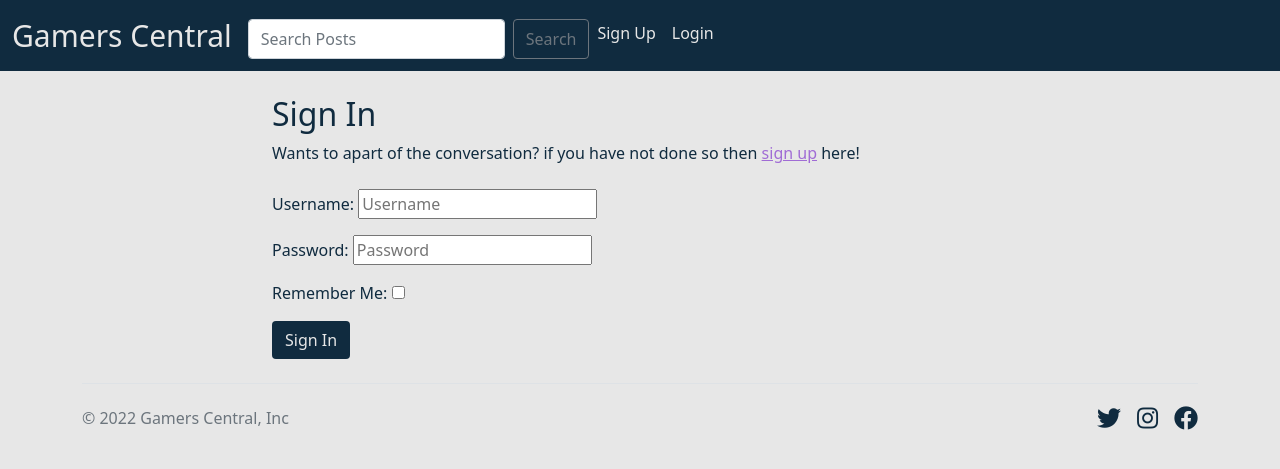
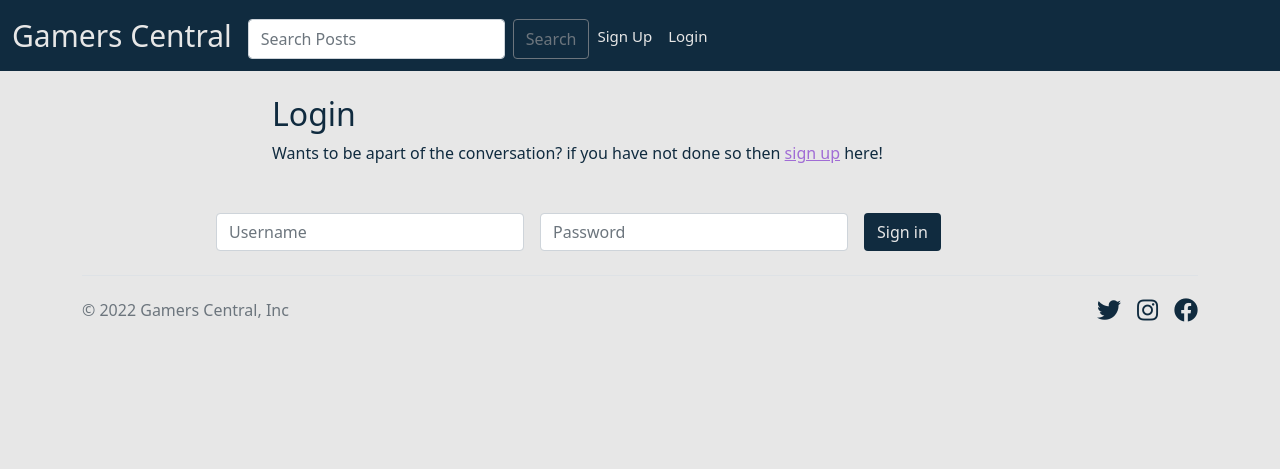
Before and after one commit to cjfinan/Gamers-Central-Reddit, a Django app: page /accounts/login/ in a window 1280 px wide. Shown: the top 469 px of the page. Run offline with Django 3.2, Linux system fonts and the light colour scheme; some libraries are stand-ins or nearby versions.

Commit message:
[UPDATE] styling to login and signup pages

```diff
--- a/reddit/views.py
+++ b/reddit/views.py
@@ -179,7 +179,8 @@ class EditProfilePage(generic.UpdateView):
 
     model = UserProfile
     template_name = 'edit_profile.html'
-    fields = ['bio', 'profile_picture', 'website_url', 'facebook_url', 'instagram_url', 'twitter_url']
+    form_class = CreateProfileForm
+    # fields = ['bio', 'profile_picture', 'website_url', 'facebook_url', 'instagram_url', 'twitter_url']
     success_url = reverse_lazy('home')
 
 
--- a/static/css/style.css
+++ b/static/css/style.css
@@ -11,6 +11,8 @@ nav{
 .nav-link{
     text-decoration: none;
     color: #e7e7e7;
+    line-height: 2;
+    font-size: 15px
 }
 
 .nav-profile-picture{
@@ -133,3 +135,6 @@ footer, .card-title, .card-text{
     margin-left: auto;
     margin-right: auto;
 }
+
+.input-signin{
+}
--- a/templates/account/login.html
+++ b/templates/account/login.html
@@ -13,31 +13,33 @@
     <div class="col-md-8 mt-4 offset-2">
 
 
-      <h2>{% trans "Sign In" %}</h2>
+      <h2>{% trans "Login" %}</h2>
 
 
-      <p>{% blocktrans %}Wants to apart of the conversation?
+      <p>{% blocktrans %}Wants to be apart of the conversation?
         if you have not done so then
         <a class="link" href="{{ signup_url }}">sign up</a>{% endblocktrans %} here!</p>
 
     </div>
   </div>
+</div>
 
-  <div class="row">
-    <div class="col-md-8 mt-2 offset-2">
+  <div class="row g-3">
+
+      <div class="col-3 offset-2 mt-5">
+        <form method="POST" action="{% url 'account_login' %}">
+          {% csrf_token %}
+        <input type="text" class="form-control" placeholder="Username" aria-label="Username" name="login">
+      </div>
+      <div class="col-3 mt-5">
+        <input type="password" class="form-control" placeholder="Password" aria-label="password" name="password">
+      </div>
+      <div class="col-2 mt-5">
+        <button class="btn btn-signup">Sign in</button>
+      </form>
+      </div>
+
+  </div>
 
 
-      <form class="login" method="POST" action="{% url 'account_login' %}">
-        {% csrf_token %}
-        {{ form.as_p }}
-        {% if redirect_field_value %}
-        <input type="hidden" name="{{ redirect_field_name }}" value="{{ redirect_field_value }}" />
-        {% endif %}
-        <button class="btn btn-signin" type="submit">{% trans "Sign In" %}</button>
-      </form>
-
-    </div>
-  </div>
-</div>
-
 {% endblock %}
--- a/templates/base.html
+++ b/templates/base.html
@@ -41,14 +41,13 @@
                             </span>
                         </a>
                         <ul class="dropdown-menu">
-
                           {% if user.userprofile.id %}
                           <li><a class="dropdown-item" href="{% url 'view_profile' user.userprofile.id %}">Profile</a></li>
                           <li><a class="dropdown-item" href="{% url 'edit_profile' user.userprofile.id %}">Edit Profile</a></li>
                           {% else %}
-                          <li><a class="dropdown-item" href="{% url 'edit_user' %}">Settings</a></li>
                           <li><a class="dropdown-item" href="{% url 'create_profile' %}">Create Profile</a></li>
                           {% endif %}
+                          <li><a class="dropdown-item" href="{% url 'edit_user' %}">Settings</a></li>
                         </ul>
                     </li>
                     <li><a class="nav-link" href="{% url 'account_logout' %}">Logout</a></li>
```
Also changed, not shown: templates/account/signup.html (+16 -8 lines).
